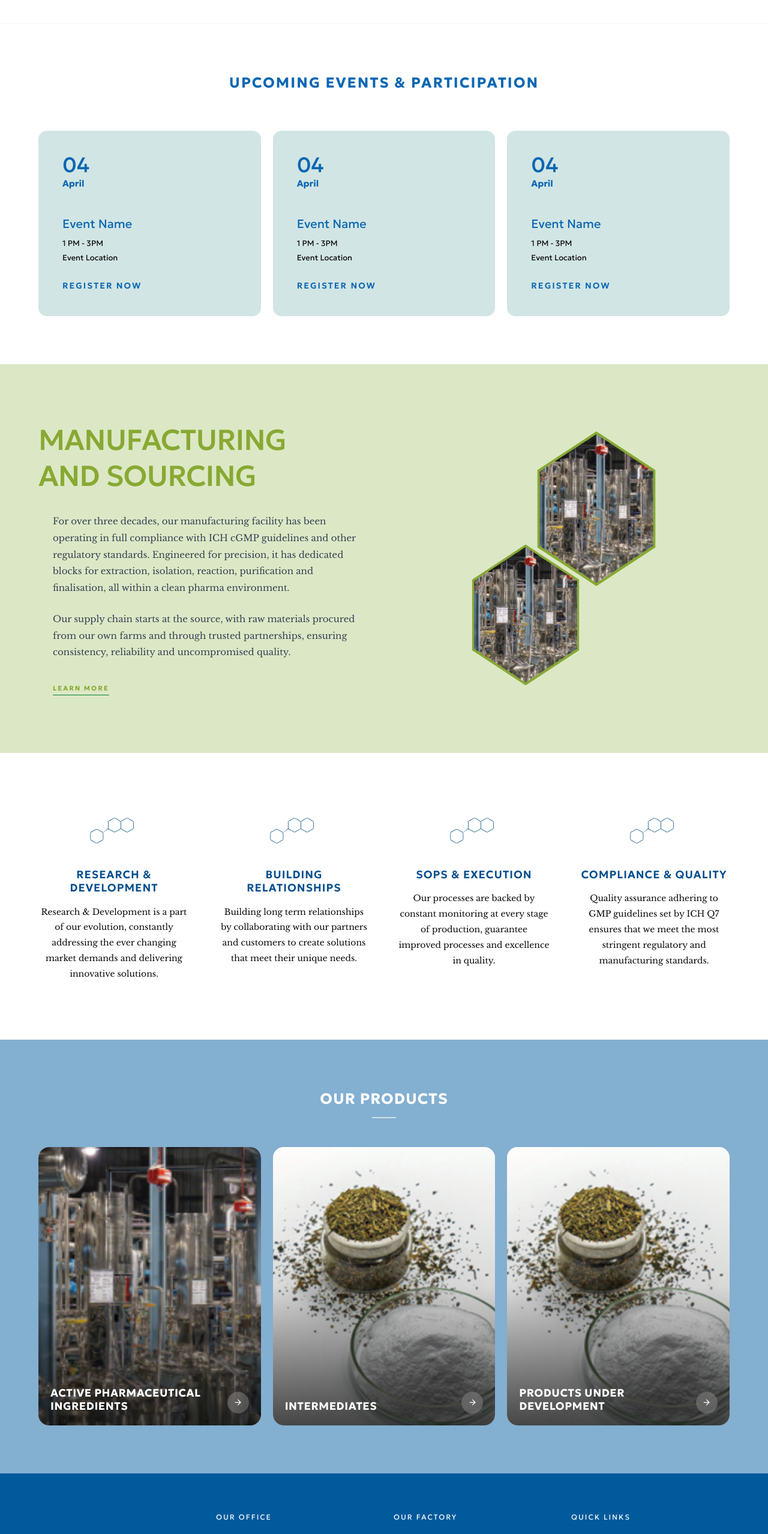
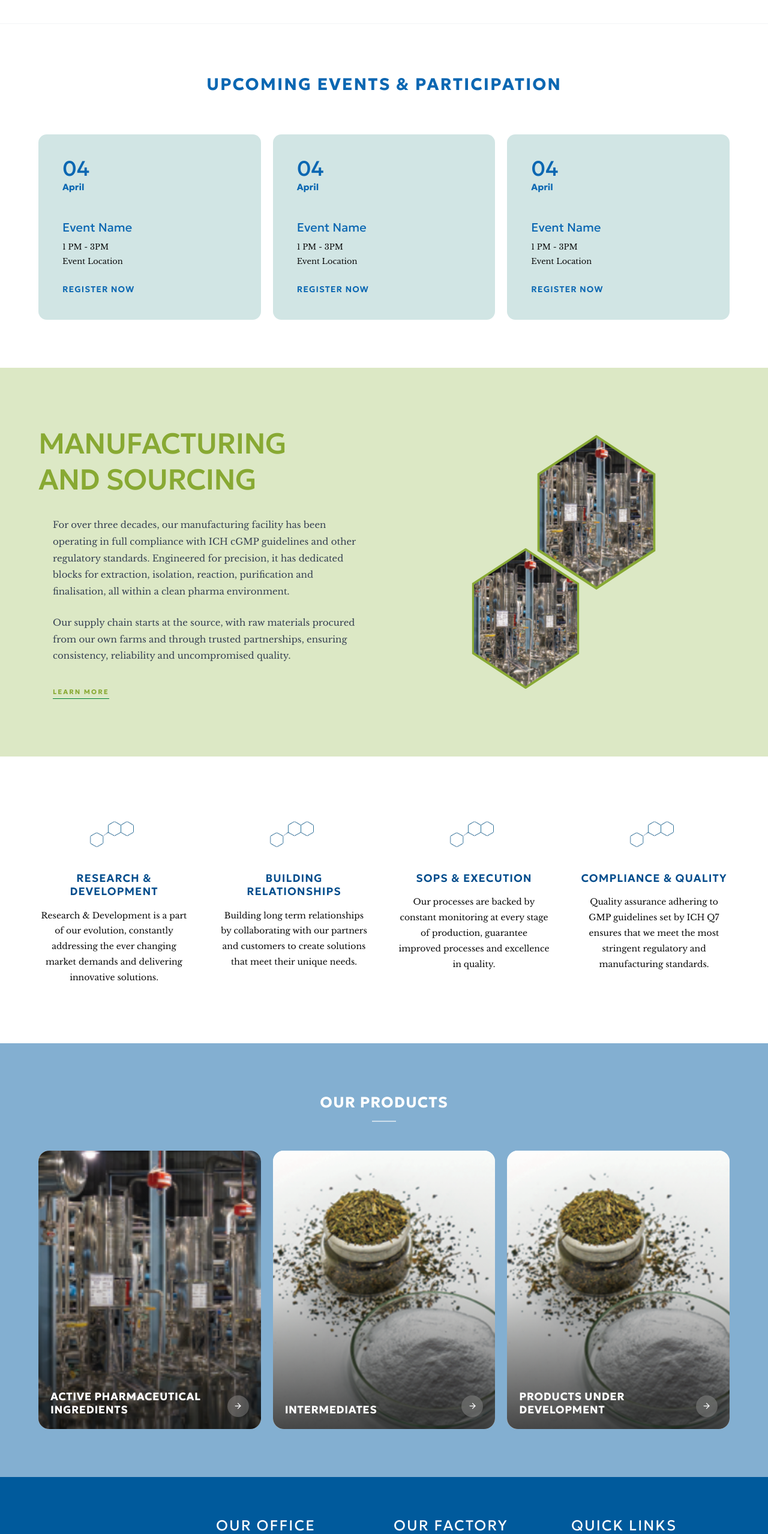
Before and after one commit to 01himanshuSingh/Alkaloid-intern, a Next.js app: page / in a window 1280 px wide. Shown: the part 921-3478 px from the top of the page at 60% size. Built offline with nearby package versions, Linux system fonts and the light colour scheme.

Commit message:
about us page 2xl screen

```diff
--- a/src/app/globals.css
+++ b/src/app/globals.css
@@ -126,6 +126,7 @@
   }
   html {
     @apply font-sans;
+    scroll-behavior: smooth;
   }
 }
 
--- a/src/components/aboutus/CoreValuesSection.tsx
+++ b/src/components/aboutus/CoreValuesSection.tsx
@@ -19,7 +19,7 @@ export default function CoreValuesSection({ data }: CoreValuesSectionProps) {
   return (
     <section
       aria-labelledby="core-values-heading"
-      className="bg-[#F5F4EF] py-16 md:py-20 lg:py-28"
+      className="bg-white py-16 md:py-20 lg:py-20"
     >
       <div className="max-w-screen-xl mx-auto px-6 md:px-10 lg:px-16">
         <div className="grid grid-cols-1 lg:grid-cols-2 gap-10 lg:gap-16 items-center">
@@ -67,7 +67,7 @@ export default function CoreValuesSection({ data }: CoreValuesSectionProps) {
             {/* Blue highlighted intro */}
             <motion.p
               variants={fadeUpVariants}
-              className="font-['Geologica',sans-serif] text-[#0B67B2] text-sm md:text-base leading-relaxed font-normal"
+              className=" text-[#0B67B2] text-sm md:text-base lg:text-[19px] 2xl:text-[21px] leading-relaxed font-normal"
             >
               {data.highlightParagraph}
             </motion.p>
@@ -77,7 +77,7 @@ export default function CoreValuesSection({ data }: CoreValuesSectionProps) {
               <motion.p
                 key={idx}
                 variants={fadeUpVariants}
-                className="font-['Libre_Baskerville',serif] text-gray-700 text-sm md:text-[0.9rem] leading-loose"
+                className="font-['Libre_Baskerville',serif] text-gray-700 text-sm md:text-[0.9rem] lg:text-[15px] 2xl:text-[17px] leading-loose"
               >
                 {para}
               </motion.p>
@@ -93,7 +93,7 @@ export default function CoreValuesSection({ data }: CoreValuesSectionProps) {
                 <motion.li
                   key={item.id}
                   variants={fadeUpVariants}
-                  className="flex items-start gap-3 font-['Libre_Baskerville',serif] text-gray-700 text-sm md:text-[0.9rem] leading-relaxed"
+                  className="flex items-start gap-3 font-['Libre_Baskerville',serif] text-gray-700 text-sm md:text-[0.9rem] lg:text-[15px] 2xl:text-[17px] leading-loose"
                 >
                   <span
                     aria-hidden="true"
@@ -107,7 +107,7 @@ export default function CoreValuesSection({ data }: CoreValuesSectionProps) {
             {/* Closing paragraph */}
             <motion.p
               variants={fadeUpVariants}
-              className="font-['Libre_Baskerville',serif] text-gray-700 text-sm md:text-[0.9rem] leading-loose"
+              className="font-['Libre_Baskerville',serif] text-gray-700 text-sm md:text-[0.9rem] lg:text-[15px] 2xl:text-[17px] leading-loose"
             >
               {data.closingParagraph}
             </motion.p>
--- a/src/components/aboutus/MarketsSection.tsx
+++ b/src/components/aboutus/MarketsSection.tsx
@@ -32,14 +32,14 @@ export default function MarketsSection({ data }: MarketsSectionProps) {
           <motion.h2
             id="markets-heading"
             variants={fadeUpVariants}
-            className="font-['Geologica',sans-serif] font-bold tracking-[0.18em] uppercase text-white text-2xl md:text-3xl lg:text-4xl mb-4"
+            className="font-['Geologica',sans-serif] font-bold tracking-[0.18em] uppercase text-white text-2xl md:text-3xl lg:text-4xl 2xl:text-5xl mb-4"
           >
             {data.heading}
           </motion.h2>
 
           <motion.p
             variants={fadeUpVariants}
-            className="font-['Libre_Baskerville',serif] text-white/90 text-sm md:text-base leading-relaxed max-w-md mx-auto"
+            className="font-['Libre_Baskerville',serif] text-white/90 text-sm md:text-[0.9rem] lg:text-[15px] 2xl:text-[17px] leading-relaxed max-w-md mx-auto"
           >
             {data.subtitle}
           </motion.p>
--- a/src/components/aboutus/ObjectivesSection.tsx
+++ b/src/components/aboutus/ObjectivesSection.tsx
@@ -15,7 +15,7 @@ export default function ObjectivesSection({ data }: ObjectivesSectionProps) {
   return (
     <section
       aria-labelledby="objectives-heading"
-      className="bg-white py-16 md:py-20 lg:py-28"
+      className="bg-white py-16 md:py-20 lg:py-18"
     >
       <div className="max-w-screen-xl mx-auto px-6 md:px-10 lg:px-16">
         <div className="grid grid-cols-1 lg:grid-cols-2 gap-10 lg:gap-16 items-center">
@@ -33,7 +33,7 @@ export default function ObjectivesSection({ data }: ObjectivesSectionProps) {
                 as="h2"
                 id="objectives-heading"
                 variant="olive"
-                className="text-lg md:text-xl leading-tight"
+                className="text-sm md:text-base lg:text-[28px] 2xl:text-[35px] leading-relaxed"
               >
                 OBJECTIVES
                 <br />
@@ -46,7 +46,7 @@ export default function ObjectivesSection({ data }: ObjectivesSectionProps) {
                 <motion.p
                   key={obj.id}
                   variants={fadeUpVariants}
-                  className="font-['Libre_Baskerville',serif] text-gray-700 text-sm md:text-[0.9rem] leading-loose"
+                  className="font-['Libre_Baskerville',serif] text-sm md:text-[0.9rem] lg:text-[15px] 2xl:text-[17px]  leading-loose"
                 >
                   {obj.paragraph}
                 </motion.p>
--- a/src/components/aboutus/shared/OverlayText.tsx
+++ b/src/components/aboutus/shared/OverlayText.tsx
@@ -21,12 +21,12 @@ export default function OverlayText({ text, className }: OverlayTextProps) {
       animate="visible"
       variants={fadeUpVariants}
     >
-      <div className="max-w-xs md:max-w-sm lg:max-w-md">
+      <div className="max-w-xs md:max-w-sm lg:max-w-md 2xl:max-w-lg">
         <p
           className={cn(
-            "font-['Geologica',sans-serif] font-light",
-            "text-white leading-snug",
-            "text-xl md:text-2xl lg:text-3xl xl:text-4xl",
+            "font-200 font-light",
+            "text-white   leading-relaxed",
+            "text-base md:text-lg lg:text-[27px]  2xl:text-[35px]",
             "drop-shadow-md"
           )}
         >
--- a/src/components/events/Events.tsx
+++ b/src/components/events/Events.tsx
@@ -45,7 +45,7 @@ export default function Events() {
           transition={{ duration: 0.6 }}
           className="text-center mb-12"
         >
-        <p className="font-montserrat text-[14px] lg:text-[24px] 2xl:text-[30px] font-bold tracking-[2px] uppercase mb-2 text-[#0B67B2]">
+        <p className=" text-sm md:text-base lg:text-[28px] 2xl:text-[35px] font-bold tracking-[2px] uppercase mb-2 text-[#0B67B2]">
   UPCOMING EVENTS & PARTICIPATION
 </p>
           <h2
@@ -109,7 +109,7 @@ function EventCard({ event }: EventCardProps) {
             {event.day}
           </span>
 
-          <span className="font-bold text-sm lg:text-[15px] 2xl:text-[20px] text-[#0B67B2]">
+          <span className=" text-sm lg:text-[15px] 2xl:text-[20px] text-[#0B67B2] font-bold">
             {event.month}
           </span>
         </time>
@@ -124,11 +124,11 @@ function EventCard({ event }: EventCardProps) {
           {event.title}
         </h3>
 
-        <p className="mb-1 font-inter text-[13px] text-mutedText">
+        <p className="mb-1 font-['Libre_Baskerville',serif] text-[13px] text-mutedText">
           {event.time}
         </p>
 
-        <address className="mb-6 not-italic font-inter text-[13px] text-mutedText">
+        <address className="mb-6 not-italic font-['Libre_Baskerville',serif] text-[13px] text-mutedText">
           {event.location}
         </address>
       </div>
@@ -137,7 +137,7 @@ function EventCard({ event }: EventCardProps) {
      <Link
   href={event.href || '#'}
   aria-label={`Register for ${event.title}`}
-  className="group relative inline-block  text-[13px] lg:text-[14px] 2xl:text-[15px] font-semibold uppercase tracking-[2px] text-[#0B67B2]"
+  className="group relative inline-block  text-[13px] lg:text-[14px] 2xl:text-[15px] font-semibold uppercase tracking-[1px] text-[#0B67B2]"
 >
   REGISTER NOW
 
--- a/src/components/footer/Footer.tsx
+++ b/src/components/footer/Footer.tsx
@@ -15,7 +15,7 @@ export default function Footer() {
 
           {/* Our Office */}
           <div>
-            <h4 className="font-montserrat font-700 text-white text-[12px] tracking-[2px] uppercase mb-4">
+            <h4 className="font-montserrat font-700 text-white text-sm md:text-[0.9rem] lg:text-[24px] 2xl:text-[28px] tracking-[2px] uppercase mb-4">
               OUR OFFICE
             </h4>
             <address className="not-italic font-inter text-white/70 text-[12px] leading-[1.9]">
@@ -29,7 +29,7 @@ export default function Footer() {
 
           {/* Our Factory */}
           <div>
-            <h4 className="font-montserrat font-700 text-white text-[12px] tracking-[2px] uppercase mb-4">
+            <h4 className="font-montserrat font-700 text-white text-sm md:text-[0.9rem] lg:text-[24px] 2xl:text-[28px] tracking-[2px] uppercase mb-4">
               OUR FACTORY
             </h4>
             <address className="not-italic font-inter text-white/70 text-[12px] leading-[1.9]">
@@ -43,7 +43,7 @@ export default function Footer() {
 
           {/* Quick Links */}
           <div>
-            <h4 className="font-montserrat font-700 text-white text-[12px] tracking-[2px] uppercase mb-4">
+            <h4 className="font-montserrat font-700 text-white text-sm md:text-[0.9rem] lg:text-[24px] 2xl:text-[28px] tracking-[2px] uppercase mb-4">
               QUICK LINKS
             </h4>
             <nav>
```
